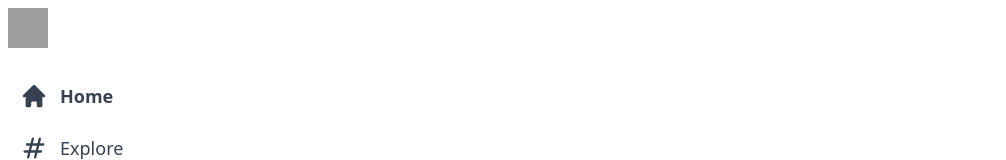
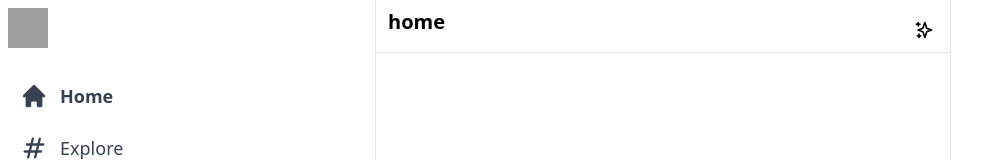
Before and after one commit to abderrahmaneosmani/twitter, a Next.js app: page / in a window 1280 px wide. Shown: the top 160 px of the page, without its empty margins (0-1006 px from the left). Built offline with nearby package versions, Linux system fonts and the light colour scheme; grey boxes are pictures that could not be loaded.

Commit message:
create header

```diff
--- /dev/null
+++ b/components/Feed.jsx
@@ -0,0 +1,17 @@
+import { SparklesIcon } from "@heroicons/react/outline";
+import React from "react";
+
+function Feed() {
+  return (
+    <div className="xl:ml-[375px] border-l border-r xl:min-w-[576px] sm:ml-[73px] flex-grow max-w-xl">
+      <div className="flex py-2 px-3 sticky top-0 z-50  bg-white border-b border-gray-200">
+        <h2 className="text-lg sm:text-xl font-bold cursor-pointer">home</h2>
+        <div className="hoverEffect items-center justify-center ml-auto w-9  h-9">
+          <SparklesIcon className="h-5" />
+        </div>
+      </div>
+    </div>
+  );
+}
+
+export default Feed;
--- a/pages/index.js
+++ b/pages/index.js
@@ -1,3 +1,4 @@
+import Feed from "../components/Feed";
 import Sidebar from "../components/Sidebar";
 
 export default function Home() {
@@ -6,7 +7,7 @@
       <main className="flex min-h-screen max-w-7xl mx-auto">
         {/* sidebar */}
         <Sidebar />
-        {/* Feed */}
+        <Feed />
         {/* Widget */}
         {/* Modal */}
       </main>
```
